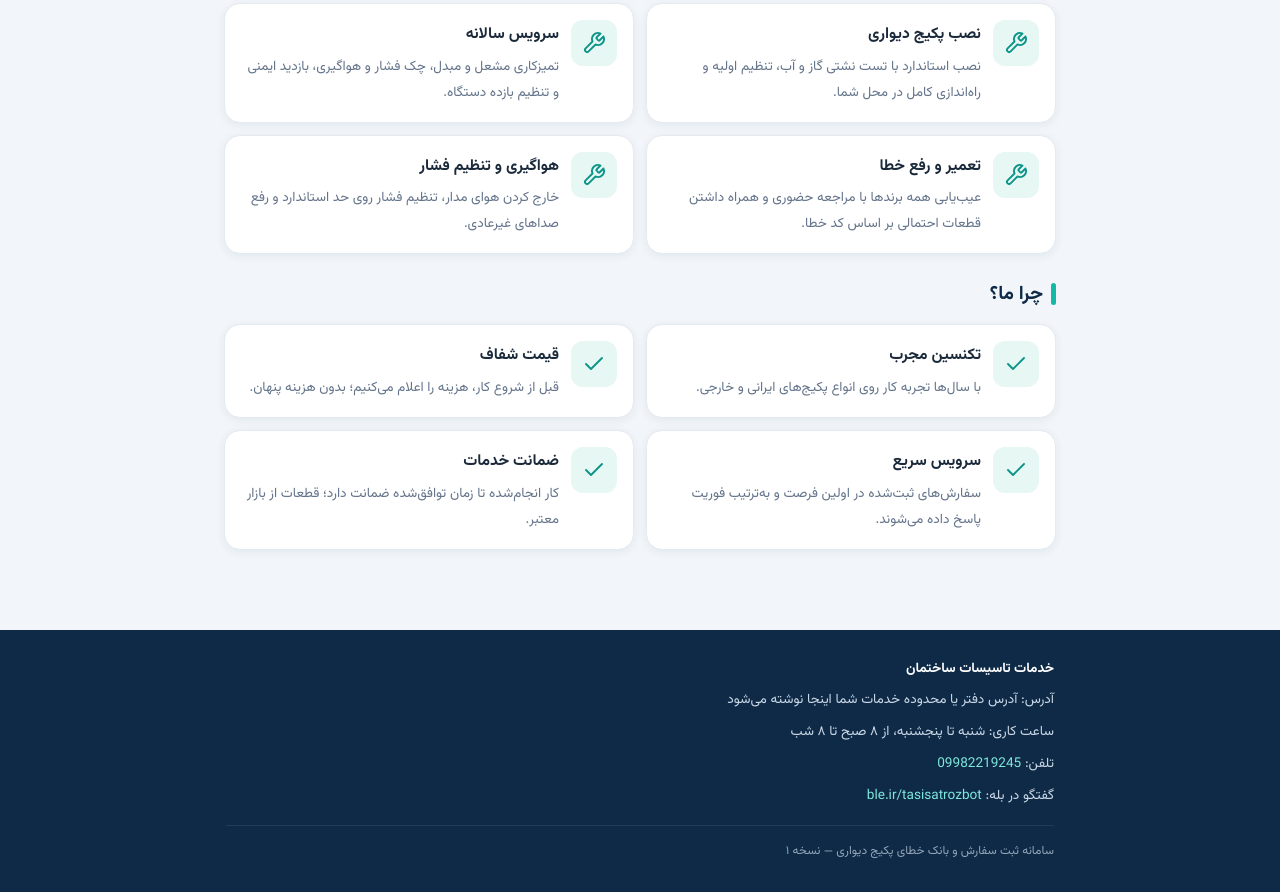
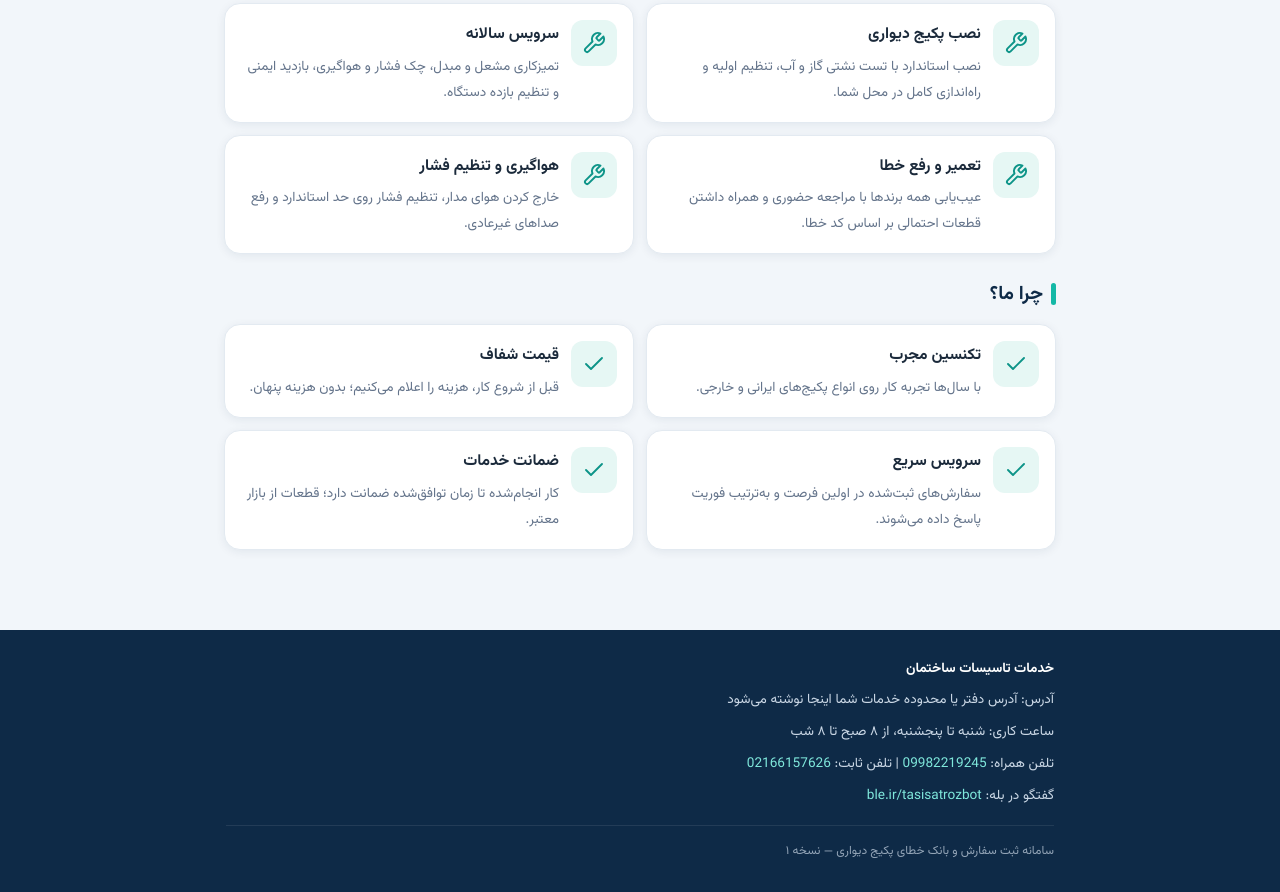
Before and after one commit to rezakermani222-crypto/tasisat-app, a plain HTML site: page index.html in a window 1280 px wide. Shown: the part 606-1498 px from the top of the page. Drawn offline with Linux system fonts and the light colour scheme.

Commit message:
نمایش تلفن ثابت در فوتر

```diff
--- a/index.html
+++ b/index.html
@@ -193,7 +193,7 @@
     <div class="f-line"><b id="footName">خدمات تاسیسات ساختمان</b></div>
     <div class="f-line" id="footAddr"></div>
     <div class="f-line" id="footHours"></div>
-    <div class="f-line">تلفن: <a href="tel:" id="footPhone" style="color:#7FE7DB">—</a></div>
+    <div class="f-line">تلفن همراه: <a href="tel:" id="footPhone" style="color:#7FE7DB">—</a><span id="footPhone2Wrap" style="display:none"> | تلفن ثابت: <a href="tel:" id="footPhone2" style="color:#7FE7DB">—</a></span></div>
     <div class="f-line">گفتگو در بله: <a href="https://ble.ir/tasisatrozbot" id="footBale" target="_blank" rel="noopener" style="color:#7FE7DB">ble.ir/tasisatrozbot</a></div>
     <div class="copy">سامانه ثبت سفارش و بانک خطای پکیج دیواری — نسخه ۱</div>
   </div>
```
